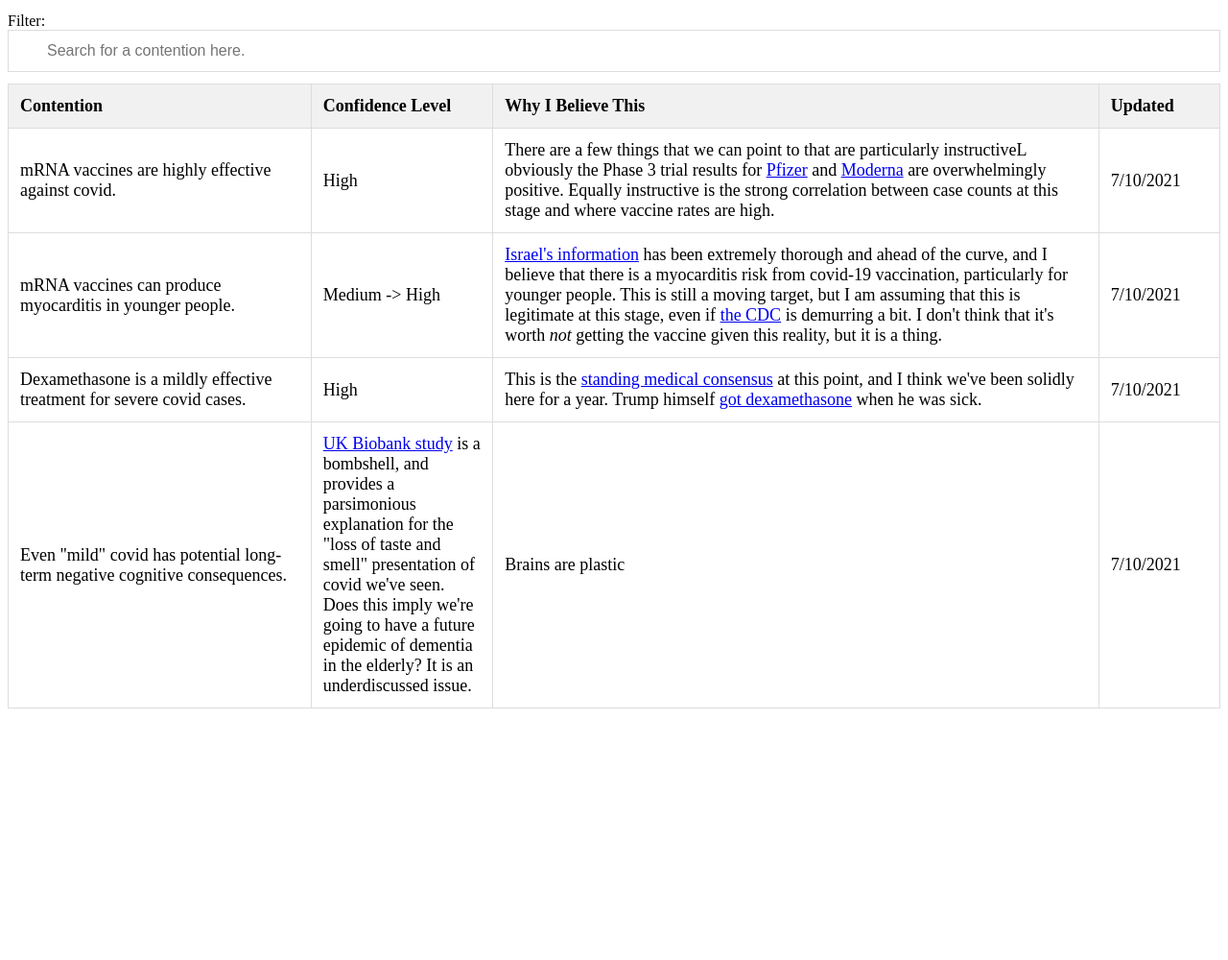
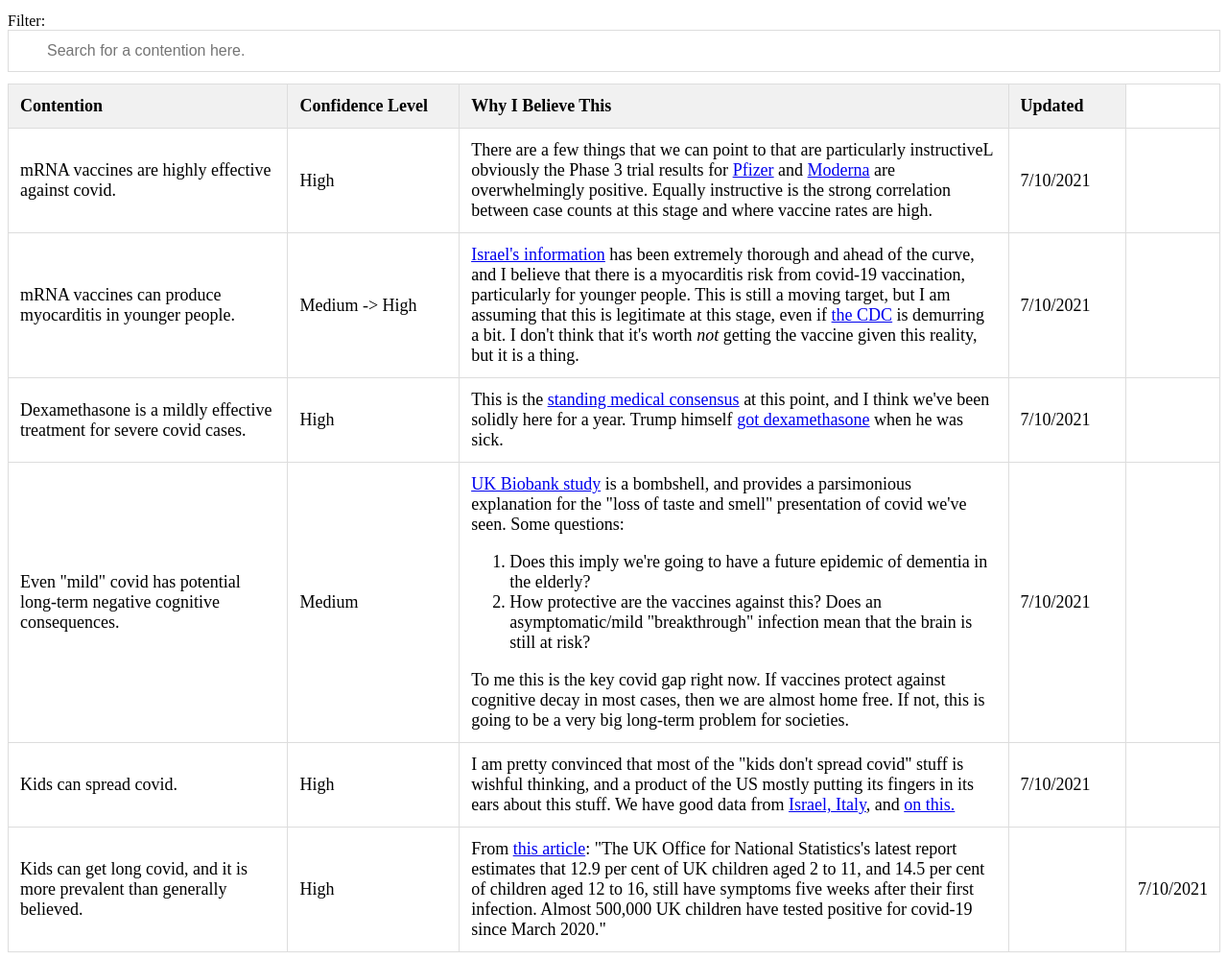
Before and after one commit to RHPeel/rhpeel.github.io, a plain HTML site: page index.html in a window 1280 px wide. Shown: the part 87-1087 px from the top of the page at 96% size. Before the commit the page ends 833 px from the top, so only its background shows below. Drawn offline with Linux system fonts and the light colour scheme.

Commit message:
Update index.html

```diff
--- a/index.html
+++ b/index.html
@@ -92,10 +92,23 @@ function myFunction() {
   </tr>
     <tr>
     <td>Even "mild" covid has potential long-term negative cognitive consequences.</td>
-    <td><a href="https://www.verywellmind.com/what-is-brain-plasticity-2794886#:~:text=Brain%20plasticity%2C%20also%20known%20as%20neuroplasticity%2C%20is%20a,suggesting%20that%20the%20brain%20is%20similar%20to%20plastic.>Neuroplasticity</a> is probably doing a lot of the work for us, but it seems increasingly clear that there are serious risks of long-term cognitive decay from covid. This remains one of the bigger gaps in my mind--how effective are the vaccines at preventing these outcomes? But the recent <a href="https://www.medrxiv.org/content/10.1101/2021.06.11.21258690v1">UK Biobank study</a> is a bombshell, and provides a parsimonious explanation for the "loss of taste and smell" presentation of covid we've seen. Does this imply we're going to have a future epidemic of dementia in the elderly? It is an underdiscussed issue.</td>
-    <td>Brains are plastic</td>
+    <td>Medium</td>
+    <td><a href="https://www.verywellmind.com/what-is-brain-plasticity-2794886#:~:text=Brain%20plasticity%2C%20also%20known%20as%20neuroplasticity%2C%20is%20a,suggesting%20that%20the%20brain%20is%20similar%20to%20plastic.>Neuroplasticity</a> is probably doing a lot of the work for us, but it seems increasingly clear that there are serious risks of long-term cognitive decay from covid. This remains one of the bigger gaps in my mind--how effective are the vaccines at preventing these outcomes? But the recent <a href="https://www.medrxiv.org/content/10.1101/2021.06.11.21258690v1">UK Biobank study</a> is a bombshell, and provides a parsimonious explanation for the "loss of taste and smell" presentation of covid we've seen. Some questions:
+     <ol><li>Does this imply we're going to have a future epidemic of dementia in the elderly?<li>How protective are the vaccines against this? Does an asymptomatic/mild "breakthrough" infection mean that the brain is still at risk?</ol>
+      To me this is the key covid gap right now. If vaccines protect against cognitive decay in most cases, then we are almost home free. If not, this is going to be a very big long-term problem for societies.</td>
     <td>7/10/2021</td>
   </tr>
+      <tr>
+    <td>Kids can spread covid.</td>
+    <td>High</td>
+    <td>I am pretty convinced that most of the "kids don't spread covid" stuff is wishful thinking, and a product of the US mostly putting its fingers in its ears about this stuff. We have good data from <a href="https://www.bmj.com/content/372/bmj.n383">Israel, Italy</a>, and <a href="https://montreal.ctvnews.ca/in-person-school-has-been-driving-montreal-covid-19-infection-rates-study-1.5263882?cache=ptdmkadzxxgvko%3FclipId%3D263414"?Canada</a> on this.</td>
+    <td>7/10/2021</td>
+  </tr>
+      <tr>
+      <td>Kids can get long covid, and it is more prevalent than generally believed.</td>
+      <td>High</td>
+      <td>From <a href="https://www.ncbi.nlm.nih.gov/pmc/articles/PMC7927578/">this article</a>: "The UK Office for National Statistics's latest report estimates that 12.9 per cent of UK children aged 2 to 11, and 14.5 per cent of children aged 12 to 16, still have symptoms five weeks after their first infection. Almost 500,000 UK children have tested positive for covid-19 since March 2020."<td>
+      <td>7/10/2021</td></tr>
 </tbody></table>
   </body>
 </html>
```
